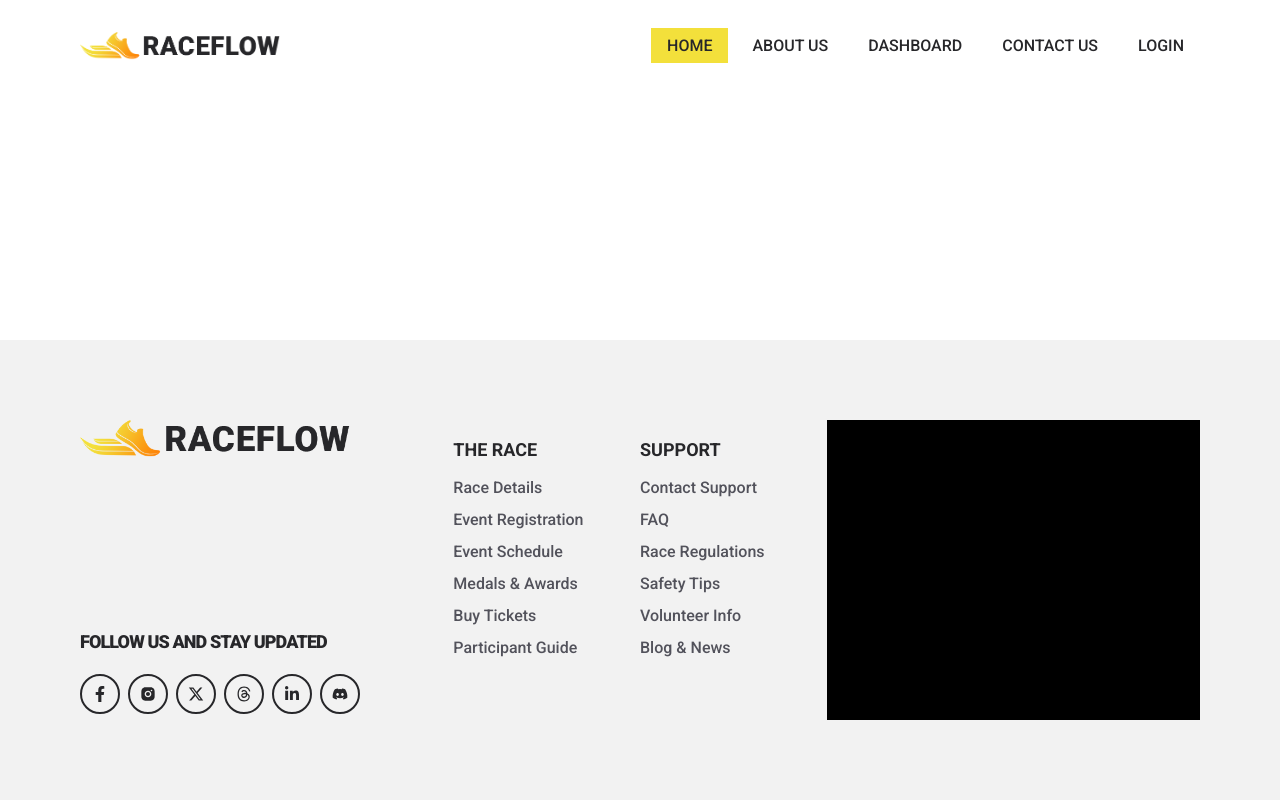
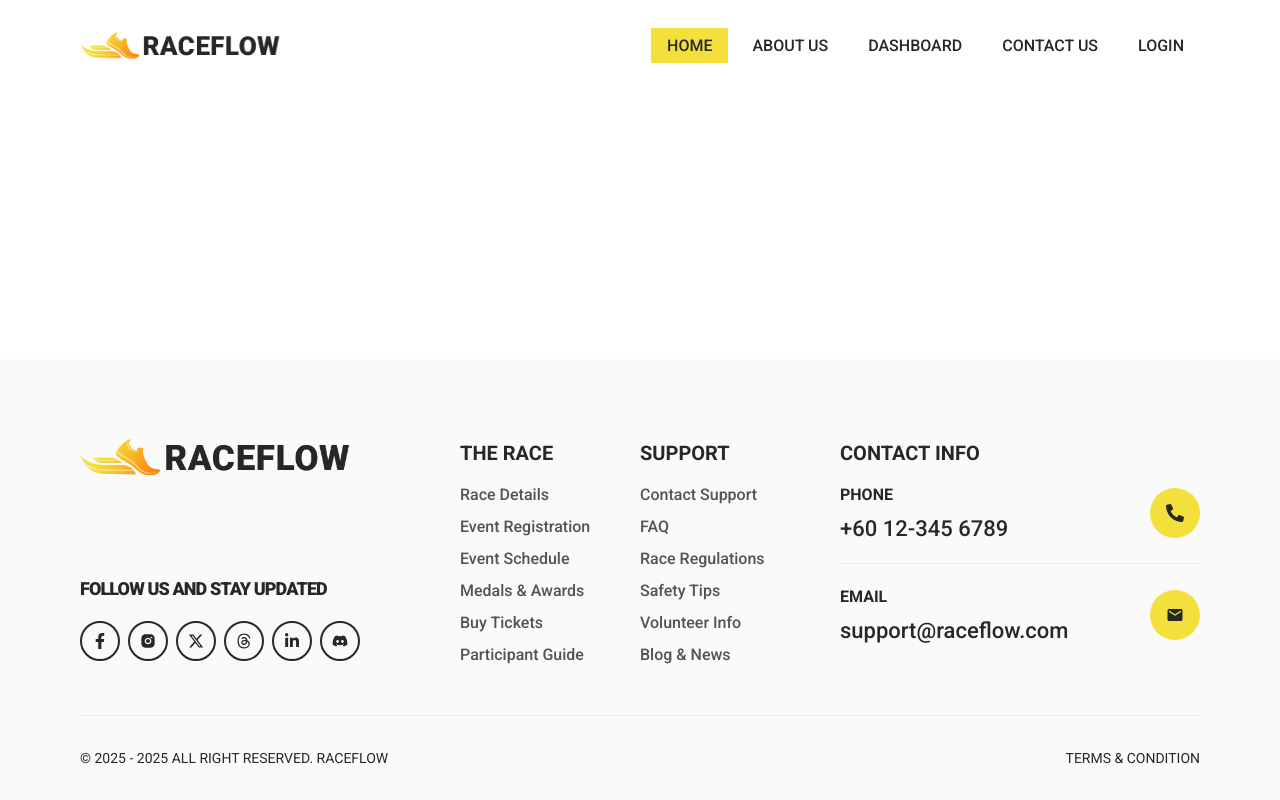
Before and after one commit to devrakibulrahman/raceflow-client-side, a React (Vite) app: page / in a window 1280 px wide. Built offline with nearby package versions, Linux system fonts and the light colour scheme.

Commit message:
footer copyright text and contact info design and footer design done on 01/03/2025 at 12:17 pm

```diff
--- a/src/components/Footer.jsx
+++ b/src/components/Footer.jsx
@@ -1,16 +1,17 @@
 import { Link } from 'react-router-dom';
 import { RiInstagramFill } from 'react-icons/ri';
-import { FaDiscord, FaFacebookF, FaLinkedinIn } from 'react-icons/fa';
+import { FaDiscord, FaFacebookF, FaLinkedinIn, FaPhoneAlt } from 'react-icons/fa';
 import { FaThreads, FaXTwitter } from 'react-icons/fa6';
+import { MdEmail } from "react-icons/md";
 import light from '../assets/raceflow-light.png';
 
 const Footer = () => {
     return (
         <>
-            <footer className="w-full min-h-[200px] py-10 bg-black/5 md:py-[80px]">
+            <footer className="w-full min-h-[200px] pt-10 md:pt-[80px] bg-[#FAFAFA]">
                 <div className="w-full">
                     <div className="container mx-auto px-4">
-                        <div className="w-full grid grid-cols-2 gap-y-5 md:grid-cols-2 xl:grid-cols-3">
+                        <div className="w-full pb-12 grid grid-cols-2 md:grid-cols-2 xl:grid-cols-3 xl:gap-x-5">
                             <div className="w-full min-h-[140px] flex flex-col items-start justify-between col-span-2 xl:col-span-1 md:min-h-[150px]">
                                 <div className='w-auto'>
                                     <img src={light} alt="logo" className='w-[200px] h-full object-cover md:w-[270px]' />
@@ -39,40 +40,78 @@ const Footer = () => {
                                     </div>
                                 </div>
                             </div>
-                            <div className="w-full min-h-[200px] col-span-2 py-4 flex justify-center md:col-span-1">
+                            <div className="w-full min-h-[200px] col-span-2 pt-5 pb-4 flex justify-center md:col-span-1 xl:py-0">
                                 <div className='w-full'>
                                     <div className='w-full'>
-                                        <p className='font-roboto text-lg font-bold text-head-charleston-green'>THE RACE</p>
+                                        <p className='font-roboto text-lg font-bold text-head-charleston-green xl:text-xl'>THE RACE</p>
                                     </div>
-                                    <nav className='w-full mt-3'>
+                                    <nav className='w-full mt-3 xl:mt-4'>
                                         <ul className='w-auto space-y-2'>
-                                            <li className='font-roboto text-base text-para-gray font-medium'><Link>Race Details</Link></li>
-                                            <li className='font-roboto text-base text-para-gray font-medium'><Link>Event Registration</Link></li>
-                                            <li className='font-roboto text-base text-para-gray font-medium'><Link>Event Schedule</Link></li>
-                                            <li className='font-roboto text-base text-para-gray font-medium'><Link>Medals & Awards</Link></li>
-                                            <li className='font-roboto text-base text-para-gray font-medium'><Link>Buy Tickets</Link></li>
-                                            <li className='font-roboto text-base text-para-gray font-medium'><Link>Participant Guide</Link></li>
+                                            <li className='font-roboto text-base text-para-gray font-medium transition ease-linear duration-200 hover:text-primary-yellow'><Link>Race Details</Link></li>
+                                            <li className='font-roboto text-base text-para-gray font-medium transition ease-linear duration-200 hover:text-primary-yellow'><Link>Event Registration</Link></li>
+                                            <li className='font-roboto text-base text-para-gray font-medium transition ease-linear duration-200 hover:text-primary-yellow'><Link>Event Schedule</Link></li>
+                                            <li className='font-roboto text-base text-para-gray font-medium transition ease-linear duration-200 hover:text-primary-yellow'><Link>Medals & Awards</Link></li>
+                                            <li className='font-roboto text-base text-para-gray font-medium transition ease-linear duration-200 hover:text-primary-yellow'><Link>Buy Tickets</Link></li>
+                                            <li className='font-roboto text-base text-para-gray font-medium transition ease-linear duration-200 hover:text-primary-yellow'><Link>Participant Guide</Link></li>
                                         </ul>
                                     </nav>
                                 </div>
                                 <div className='w-full'>
                                     <div className='w-full'>
-                                        <p className='font-roboto text-lg font-bold text-head-charleston-green'>SUPPORT</p>
+                                        <p className='font-roboto text-lg font-bold text-head-charleston-green xl:text-xl'>SUPPORT</p>
                                     </div>
-                                    <nav className='w-full mt-3'>
+                                    <nav className='w-full mt-3 xl:mt-4'>
                                         <ul className='w-auto space-y-2'>
-                                            <li className='font-roboto text-base text-para-gray font-medium'><Link>Contact Support</Link></li>
-                                            <li className='font-roboto text-base text-para-gray font-medium'><Link>FAQ</Link></li>
-                                            <li className='font-roboto text-base text-para-gray font-medium'><Link>Race Regulations</Link></li>
-                                            <li className='font-roboto text-base text-para-gray font-medium'><Link>Safety Tips</Link></li>
-                                            <li className='font-roboto text-base text-para-gray font-medium'><Link>Volunteer Info</Link></li>
-                                            <li className='font-roboto text-base text-para-gray font-medium'><Link>Blog & News</Link></li>
+                                            <li className='font-roboto text-base text-para-gray font-medium transtiion ease-linear duration-200 hover:text-primary-yellow'><Link>Contact Support</Link></li>
+                                            <li className='font-roboto text-base text-para-gray font-medium transtiion ease-linear duration-200 hover:text-primary-yellow'><Link>FAQ</Link></li>
+                                            <li className='font-roboto text-base text-para-gray font-medium transtiion ease-linear duration-200 hover:text-primary-yellow'><Link>Race Regulations</Link></li>
+                                            <li className='font-roboto text-base text-para-gray font-medium transtiion ease-linear duration-200 hover:text-primary-yellow'><Link>Safety Tips</Link></li>
+                                            <li className='font-roboto text-base text-para-gray font-medium transtiion ease-linear duration-200 hover:text-primary-yellow'><Link>Volunteer Info</Link></li>
+                                            <li className='font-roboto text-base text-para-gray font-medium transtiion ease-linear duration-200 hover:text-primary-yellow'><Link>Blog & News</Link></li>
                                         </ul>
                                     </nav>
                                 </div>
                             </div>
-                            <div className="w-full min-h-[300px] bg-black col-span-2 md:col-span-1">
-
+                            <div className="w-full min-h-[200px] col-span-2 py-4 md:col-span-1 xl:py-0">
+                                <div className='w-full'>
+                                    <p className='font-roboto text-lg font-bold text-head-charleston-green uppercase xl:text-xl'>Contact Info</p>
+                                </div>
+                                <div className='w-full grid grid-rows-2 mt-3 xl:mt-4'>
+                                    <div className='w-full pb-5 border-b border-black/5 flex items-center justify-between'>
+                                        <div className='w-full space-y-2'>
+                                            <div className='w-full'>
+                                                <p className='font-roboto text-base text-head-charleston-green font-bold uppercase'>Phone</p>
+                                            </div>
+                                            <div className='w-full'>
+                                                <p className='font-roboto text-xl font-medium text-head-charleston-green uppercase xl:text-[22px]'>+60 12-345 6789</p>
+                                            </div>
+                                        </div>
+                                        <div className='p-4 inline-block bg-primary-yellow rounded-full'>
+                                            <FaPhoneAlt className='text-lg text-head-charleston-green'></FaPhoneAlt>
+                                        </div>
+                                    </div>
+                                    <div className='w-full pt-5 flex items-center justify-between'>
+                                        <div className='w-full space-y-2'>
+                                            <div className='w-full'>
+                                                <p className='font-roboto text-base text-head-charleston-green font-bold uppercase'>Email</p>
+                                            </div>
+                                            <div className='w-full'>
+                                                <p className='font-roboto text-xl text-head-charleston-green font-medium xl:text-[22px]'>support@raceflow.com</p>
+                                            </div>
+                                        </div>
+                                        <div className='p-4 inline-block bg-primary-yellow rounded-full'>
+                                            <MdEmail className='text-lg text-head-charleston-green'></MdEmail>
+                                        </div>
+                                    </div>
+                                </div>
+                            </div>
+                        </div>
+                        <div className='w-full py-8 border-t border-black/5 flex flex-col items-start gap-2 md:gap-0 md:items-center md:justify-between md:flex-row'>
+                            <div className='w-auto'>
+                                <p className='font-roboto text-sm text-head-charleston-green font-normal uppercase'>&copy; 2025 - {new Date().getFullYear()} all right reserved. <span className='text-head-charleston-green'>raceflow</span></p>
+                            </div>
+                            <div className='w-auto'>
+                                <p className='font-roboto text-sm text-head-charleston-green font-normal uppercase'>Terms & Condition</p>
                             </div>
                         </div>
                     </div>
```
